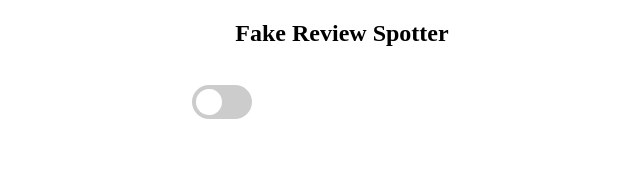
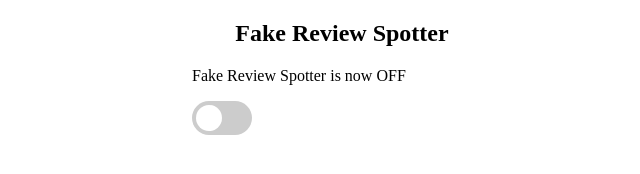
Before and after one commit to annikajc/FakeReviewSpotter, a browser extension: page frontend/index.html in a window 1280 px wide. Shown: the whole page, without its empty margins (298-938 px from the left). Drawn offline with Linux system fonts and the light colour scheme.

Commit message:
Add default switch message when extension is accessed

```diff
--- a/frontend/index.html
+++ b/frontend/index.html
@@ -7,7 +7,7 @@
 <body>
     <div class="main-container">
         <h2 align="center">Fake Review Spotter</h2>
-        <p id="switch-message"></p><br>
+        <p id="switch-message">Fake Review Spotter is now OFF</p>
         <label class="switch">
             <input type="checkbox" id="switch-on">
             <span class="slider round"></span>
```
